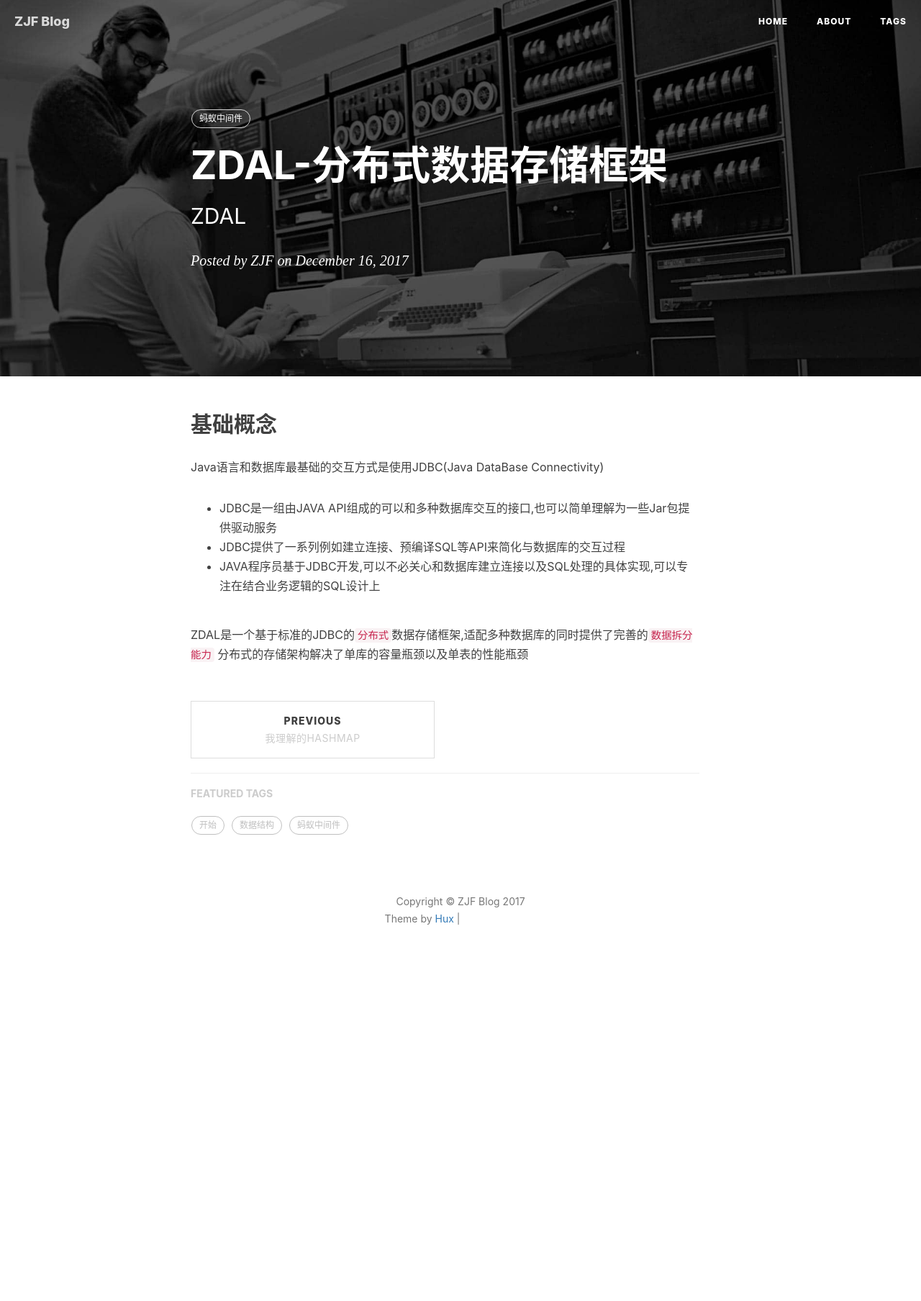
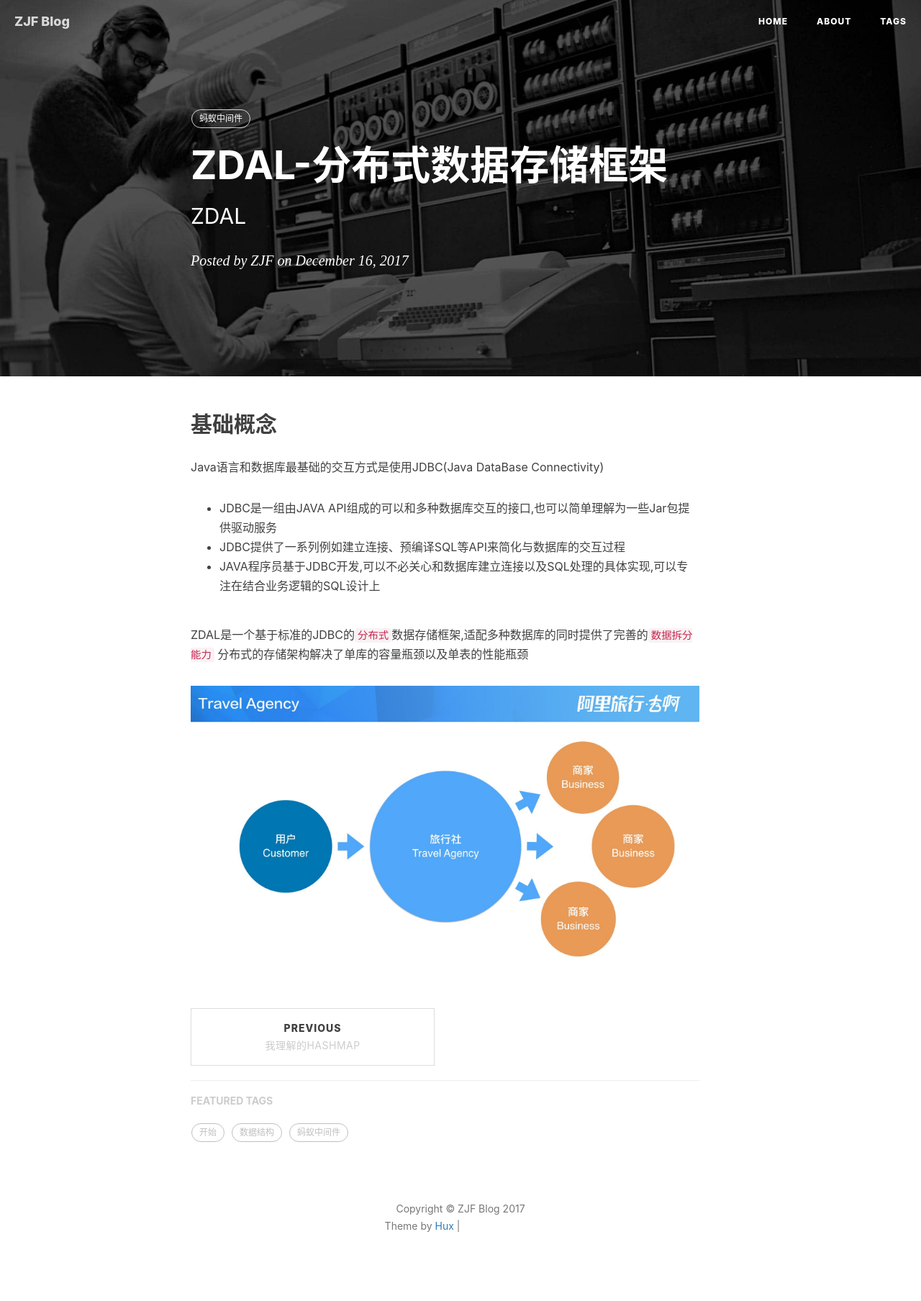
Before and after one commit to DoubleChick/DoubleChick.github.io, a Jekyll site: the page built from _posts/2017-12-10-zdal.markdown, in a window 1280 px wide. Shown: the whole page at 72% size. Built offline with Jekyll 4.4.1, drawn with Linux system fonts in a browser that asks for light colours; nearby versions of some CDN libraries; comment, search, counter and statistics services are not loaded; before the commit the page ends 1381 px from its top, so only the background shows below that; grey boxes are pictures that could not be loaded.

Commit message:
Blog4Part3

```diff
--- a/_posts/2017-12-10-zdal.markdown
+++ b/_posts/2017-12-10-zdal.markdown
@@ -19,3 +19,5 @@ Java语言和数据库最基础的交互方式是使用JDBC(Java DataBase Connec
 
 ZDAL是一个基于标准的JDBC的`分布式`数据存储框架,适配多种数据库的同时提供了完善的`数据拆分能力`
 分布式的存储架构解决了单库的容量瓶颈以及单表的性能瓶颈
+
+![img](/img/in-post/post-alitrip-pd/post-alitrip-pd.013.jpg)
```
